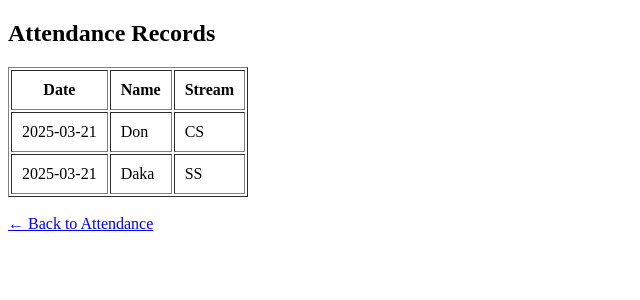
After one commit to burp-sudo/face-recognition, a Flask app: page /attendance in a window 1280 px wide. The commit adds this page. Shown: the top 300 px of the page, without its empty margins (0-640 px from the left). Run offline with Flask 3, Linux system fonts and the light colour scheme; data comes from the database, SQL or seed files in the repository.

Commit message:
add attendance page

```diff
--- a/app.py
+++ b/app.py
@@ -1,4 +1,4 @@
-from flask import Flask, render_template, request, redirect, Response, url_for
+from flask import Flask, render_template, request, redirect, Response, url_for, send_from_directory
 import sqlite3
 import os
 import cv2
@@ -6,20 +6,14 @@ import face_recognition
 import numpy as np
 from datetime import datetime
 import base64
-from flask import send_from_directory
-
 
 app = Flask(__name__)
-
-@app.route('/dataset/<path:filename>')
-def serve_image(filename):
-    return send_from_directory('dataset', filename)
 
 # Ensure dataset folder exists
 if not os.path.exists('dataset'):
     os.makedirs('dataset')
 
-# Initialize SQLite database
+# Init DB
 def init_db():
     conn = sqlite3.connect('database.db')
     c = conn.cursor()
@@ -42,7 +36,7 @@ def init_db():
     conn.commit()
     conn.close()
 
-# Load student faces from DB
+# Load student faces
 def load_known_faces():
     conn = sqlite3.connect('database.db')
     c = conn.cursor()
@@ -50,9 +44,7 @@ def load_known_faces():
     rows = c.fetchall()
     conn.close()
 
-    encodings = []
-    names = []
-    ids = []
+    encodings, names, ids = [], [], []
 
     for student_id, name, img_path in rows:
         if os.path.exists(img_path):
@@ -65,23 +57,21 @@ def load_known_faces():
 
     return ids, names, encodings
 
-# Mark attendance if not already present today
+# Mark attendance
 def mark_attendance(student_id):
     today = datetime.now().strftime('%Y-%m-%d')
     conn = sqlite3.connect('database.db')
     c = conn.cursor()
     c.execute("SELECT * FROM attendance WHERE student_id = ? AND date = ?", (student_id, today))
-    already_marked = c.fetchone()
-    if not already_marked:
+    if not c.fetchone():
         c.execute("INSERT INTO attendance (student_id, date) VALUES (?, ?)", (student_id, today))
         conn.commit()
     conn.close()
 
-# Stream webcam with face recognition
+# Video stream with face recognition
 def gen_frames():
     known_ids, known_names, known_encodings = load_known_faces()
     cap = cv2.VideoCapture(0)
-
     process_this_frame = True
 
     while True:
@@ -107,18 +97,15 @@ def gen_frames():
                     student_id = known_ids[best_match]
                     name = known_names[best_match]
                     mark_attendance(student_id)
-
                 face_names.append(name)
 
-        process_this_frame = not process_this_frame  # Toggle frame processing
+        process_this_frame = not process_this_frame
 
-        # Draw results
         for (top, right, bottom, left), name in zip(face_locations, face_names):
             top *= 4
             right *= 4
             bottom *= 4
             left *= 4
-
             cv2.rectangle(frame, (left, top), (right, bottom), (0, 255, 0), 2)
             cv2.putText(frame, name, (left, top - 10), cv2.FONT_HERSHEY_SIMPLEX, 0.75, (255, 255, 255), 2)
 
@@ -129,19 +116,13 @@ def gen_frames():
 
     cap.release()
 
-
-# Home route
 @app.route('/')
 def index():
     return render_template('index.html')
 
-# Webcam feed route
 @app.route('/video_feed')
 def video_feed():
     return Response(gen_frames(), mimetype='multipart/x-mixed-replace; boundary=frame')
-
-# Register new student
-import base64
 
 @app.route('/register', methods=['GET', 'POST'])
 def register():
@@ -183,28 +164,35 @@ def students():
 def delete_student(student_id):
     conn = sqlite3.connect('database.db')
     c = conn.cursor()
-
-    # Get the image path first
     c.execute("SELECT image_path FROM students WHERE id = ?", (student_id,))
     row = c.fetchone()
-    if row:
-        image_path = row[0]
-        if os.path.exists(image_path):
-            os.remove(image_path)
+    if row and os.path.exists(row[0]):
+        os.remove(row[0])
 
-    # Delete from students
     c.execute("DELETE FROM students WHERE id = ?", (student_id,))
-
-    # Optionally: clean attendance too
     c.execute("DELETE FROM attendance WHERE student_id = ?", (student_id,))
-
     conn.commit()
     conn.close()
-
     return redirect(url_for('students'))
 
+@app.route('/attendance')
+def attendance():
+    conn = sqlite3.connect('database.db')
+    c = conn.cursor()
+    c.execute("""
+        SELECT a.date, s.name, s.stream
+        FROM attendance a
+        JOIN students s ON a.student_id = s.id
+        ORDER BY a.date DESC
+    """)
+    records = c.fetchall()
+    conn.close()
+    return render_template('attendance.html', records=records)
 
-# Run the app
+@app.route('/dataset/<path:filename>')
+def serve_image(filename):
+    return send_from_directory('dataset', filename)
+
 if __name__ == '__main__':
     init_db()
     app.run(debug=True)
--- /dev/null
+++ b/templates/attendance.html
@@ -0,0 +1,29 @@
+<!DOCTYPE html>
+<html>
+<head>
+    <title>Attendance Records</title>
+</head>
+<body>
+    <h2>Attendance Records</h2>
+    <table border="1" cellpadding="10">
+        <thead>
+            <tr>
+                <th>Date</th>
+                <th>Name</th>
+                <th>Stream</th>
+            </tr>
+        </thead>
+        <tbody>
+            {% for record in records %}
+            <tr>
+                <td>{{ record[0] }}</td>
+                <td>{{ record[1] }}</td>
+                <td>{{ record[2] }}</td>
+            </tr>
+            {% endfor %}
+        </tbody>
+    </table>
+    <br>
+    <a href="/">← Back to Attendance</a>
+</body>
+</html>
--- a/templates/register.html
+++ b/templates/register.html
@@ -5,10 +5,9 @@
 </head>
 <body>
     <h2>Register New Student</h2>
-
     <form id="registerForm" method="POST">
-        <input type="text" name="name" placeholder="Full Name" required><br><br>
-        <input type="text" name="stream" placeholder="Stream (e.g., CS)" required><br><br>
+        <input name="name" placeholder="Full Name" required><br><br>
+        <input name="stream" placeholder="Stream" required><br><br>
         <input type="hidden" name="image_data" id="image_data">
         <video id="video" width="640" height="480" autoplay></video><br><br>
         <button type="button" onclick="capturePhoto()">Capture & Register</button>
--- a/templates/students.html
+++ b/templates/students.html
@@ -22,7 +22,7 @@
                 <td>{{ student[1] }}</td>
                 <td>{{ student[2] }}</td>
                 <td>
-                    <img src="/{{ student[3] }}" width="100">
+                    <img src="{{ url_for('serve_image', filename=student[3].split('/')[-1]) }}" width="100">
                 </td>
                 <td>
                     <form action="{{ url_for('delete_student', student_id=student[0]) }}" method="post" onsubmit="return confirm('Delete this student?');">
```
Also changed, not shown: templates/index.html (+4 -5 lines), test.py (added, +11 -0 lines).
